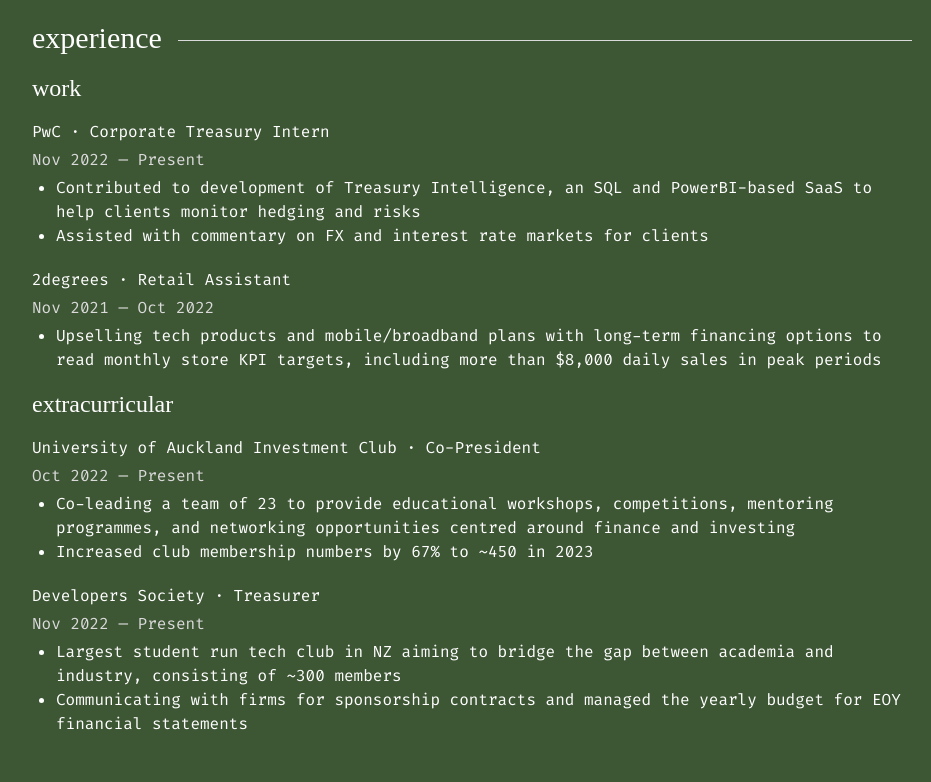
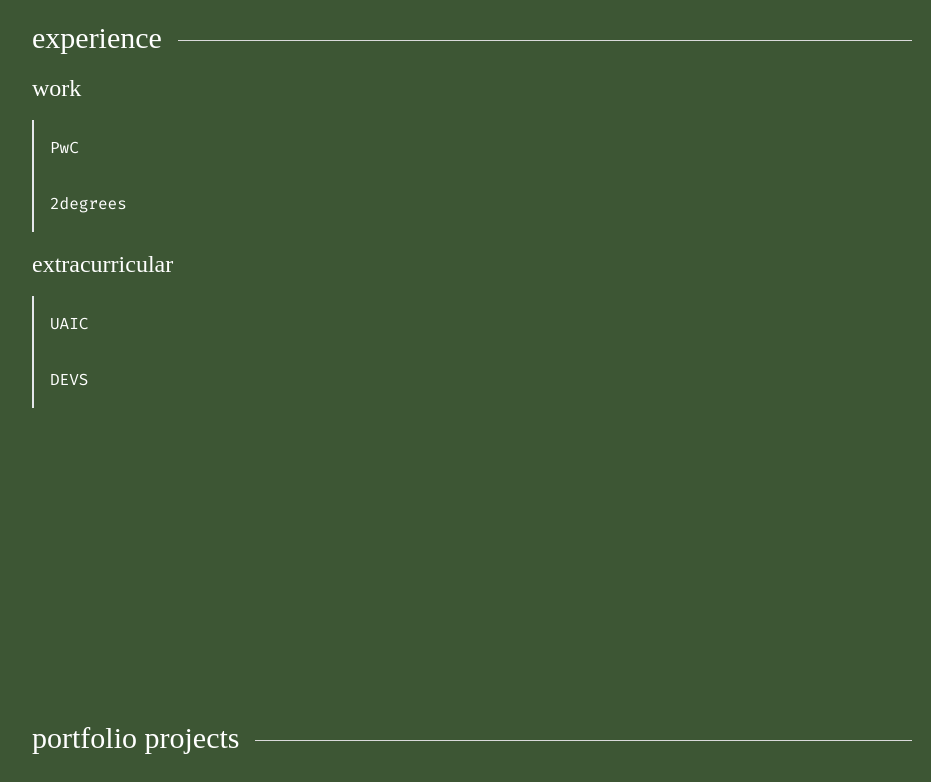
Before and after one commit to nancywu45/nancywu.co.nz, a React (Create React App) app: page / in a window 1280 px wide. Shown: the part 1520-2302 px from the top of the page, without its empty margins (168-1099 px from the left). Built offline with nearby package versions, Linux system fonts and the light colour scheme.

Commit message:
add toggle functionality to experience

```diff
--- a/src/components/Nav.js
+++ b/src/components/Nav.js
@@ -27,19 +27,19 @@
         </button>
         <ul className="flex items-center">
           <button
-            className="px-2 hover:underline underline-offset-4 invisible md:visible active:underline"
+            className="px-2 hover:underline underline-offset-4 invisible md:visible focus:underline"
             onClick={() => scrollToRef(aboutRef)}
           >
             about
           </button>
           <button
-            className="px-2 hover:underline underline-offset-4 invisible md:visible  active:underline"
+            className="px-2 hover:underline underline-offset-4 invisible md:visible  focus:underline"
             onClick={() => scrollToRef(experienceRef)}
           >
             experience
           </button>
           <button
-            className="px-2 hover:underline underline-offset-4 invisible md:visible active:underline"
+            className="px-2 hover:underline underline-offset-4 invisible md:visible focus:underline"
             onClick={() => scrollToRef(projectsRef)}
           >
             projects
--- a/src/pages/About.js
+++ b/src/pages/About.js
@@ -24,7 +24,7 @@
           </div>
           <div className="md:flex">
             <div className="font-code my-4">
-              <p className="my-3">
+              <p className="font-light my-3">
                 My name is Nancy and I am in my third year of a Computer Science
                 and Commerce degree at the University of Auckland.
               </p>
@@ -48,7 +48,7 @@
             <h2 className="flex-shrink text-3xl">technologies</h2>
             <div className="flex-grow border-t border-grey mt-5 ml-4"></div>
           </div>
-          <div className="text-8xl flex flex-wrap">
+          <div className="text-7xl md:text-8xl flex flex-wrap">
             <BiLogoJavascript />
             <BiLogoReact />
             <BiLogoHtml5 />
--- a/src/pages/Contact.js
+++ b/src/pages/Contact.js
@@ -11,7 +11,7 @@
             <h2 className="flex-shrink text-3xl">contact</h2>
             <div className="flex-grow border-t border-grey mt-5 ml-4"></div>
         </div>
-        <div className="flex-col text-center pt-44">
+        <div className="flex-col text-center pt-36">
           <h2 className="text-3xl">get in touch!</h2>
           <div className="font-code pt-3 pb-10">
             <p className="font-code">
@@ -27,7 +27,7 @@
             </div>
           </div>
 
-          <button className="px-10 py-3 text-2xl border-white border-2 rounded-md hover:bg-lightGreen">
+          <button className="px-8 md:px-10 py-2 md:py-3 text-xl md:text-2xl border-white border-2 rounded-md hover:bg-lightGreen">
             <Link to="mailto:nancywu45@gmail.com">Say Hello</Link>
           </button>
         </div>
--- a/src/pages/Experience.js
+++ b/src/pages/Experience.js
@@ -1,6 +1,51 @@
-import React, { forwardRef } from "react";
+import React, { forwardRef, useState } from "react";
 
 const Experience = forwardRef((props, ref) => {
+
+  const work = [
+    {
+      id: 'PwC',
+      company: 'PwC',
+      role: 'Corporate Treasury Intern',
+      startDate: 'Nov 2022',
+      endDate: 'Present',
+      bullet1: 'Contributed to development of Treasury Intelligence, an SQL and PowerBI-based SaaS to help clients monitor hedging and risks',
+      bullet2: 'Assisted with commentary on FX and interest rate markets for clients'
+    },
+    {
+      id: '2d',
+      company: '2degrees',
+      role: 'Retail Assistant',
+      startDate: 'Nov 2021',
+      endDate: 'Oct 2022',
+      bullet1: 'Upselling tech products and mobile/broadband plans with long-term financing options to read monthly store KPI targets',
+      bullet2: 'Reached more than $8,000 daily sales in peak periods',
+    }
+  ]
+
+  const extracurricular = [
+    {
+      id: 'UAIC',
+      company: 'University of Auckland Investment Club',
+      role: 'Co-President',
+      startDate: 'Oct 2022',
+      endDate: 'Present',
+      bullet1: 'Co-leading a team of 23 to provide educational workshops, competitions, mentoring programmes, and networking opportunities centred around finance and investing',
+      bullet2: 'Increased club membership numbers by 67% to ~450 in 2023',
+    },
+    {
+      id: 'DEVS',
+      company: 'Developers Society',
+      role: 'Treasurer',
+      startDate: 'Nov 2022',
+      endDate: 'Present',
+      bullet1: 'Largest student run tech club in NZ aiming to bridge the gap between academia and industry, consisting of ~300 members',
+      bullet2: 'Communicating with firms for sponsorship contracts and managed the yearly budget for EOY financial statements',
+    }
+  ]
+
+  const [toggle, setToggle] = useState()
+
   return (
     <section ref={ref} id="experience" className="min-h-[calc(100vh-100px)] w-full bg-green md:px-24 lg:px-40 font-main text-primary">
       <div className="p-10">
@@ -9,58 +54,86 @@
             <div className="flex-grow border-t border-grey mt-5 ml-4"></div>
         </div>
         <h3 className="text-2xl my-4">work</h3>
-        <div className="font-code">
-          <p className="my-1">PwC · Corporate Treasury Intern </p>
-          <p className="my-1 text-grey">Nov 2022 — Present</p>
+        <div className="font-code flex">
+          <div className="flex-col">
+            {
+              work.map(({id, company}) => {
+                return(
+                  <button
+                    className="border-l-2 p-4 text-left w-full hover:bg-lightGreen focus:bg-lightGreen active:bg-lightGreen"
+                    onClick={() => setToggle(id)}
+                  >
+                    {company}
+                  </button>
+                )
+              })
+            }
+          </div>
+          <div>
+            {
+              work.map(({id, company, role, startDate, endDate, bullet1, bullet2}) => {
+                return(
+                  <>
+                    {toggle === id ? (
+                    <div className="ml-6">
+                      <p className="my-1 text-lg">{company} · {role} </p>
+                      <p className="my-1 text-grey">{startDate} — {endDate}</p>
                       <ul className="my-1 ml-6 list-disc">
-            <li>
-              Contributed to development of Treasury Intelligence, an SQL and
-              PowerBI-based SaaS to help clients monitor hedging and risks
+                        <li className="my-2">
+                          {bullet1}
                         </li>
-            <li>
-              Assisted with commentary on FX and interest rate markets for clients
+                        <li className="my-2">
+                          {bullet2}
                         </li>
                       </ul>
+                    </div>) : null}
+                  </>
+
+                )
+              })
+            }
           </div>
-        <div className="font-code mt-5">
-          <p className="my-1">2degrees · Retail Assistant </p>
-          <p className="my-1 text-grey">Nov 2021 — Oct 2022</p>
+        </div>
+
+        <h3 className="text-2xl my-4">extracurricular</h3>
+        <div className="font-code flex">
+          <div className="flex-col">
+            {
+              extracurricular.map(({id, company}) => {
+                return(
+                  <button
+                    className="border-l-2 p-4 text-left w-full hover:bg-lightGreen focus:bg-lightGreen active:bg-lightGreen"
+                    onClick={() => setToggle(id)}
+                  >
+                    {id}
+                  </button>
+                )
+              })
+            }
+          </div>
+          <div>
+            {
+              extracurricular.map(({id, company, role, startDate, endDate, bullet1, bullet2}) => {
+                return(
+                  <>
+                    {toggle === id ? (
+                    <div className="ml-6">
+                      <p className="my-1 text-lg">{company} · {role} </p>
+                      <p className="my-1 text-grey">{startDate} — {endDate}</p>
                       <ul className="my-1 ml-6 list-disc">
-            <li>
-              Upselling tech products and mobile/broadband plans with long-term financing options to read monthly store KPI targets, including more than $8,000 daily sales in peak periods
+                        <li className="my-2">
+                          {bullet1}
+                        </li>
+                        <li className="my-2">
+                          {bullet2}
                         </li>
                       </ul>
+                    </div>) : null}
+                  </>
+                )
+              })
+            }
           </div>
-        <h3 className="text-2xl my-4">extracurricular</h3>
-        <div className="font-code">
-          <p className="my-1">
-            University of Auckland Investment Club · Co-President
-          </p>
-          <p className="my-1 text-grey">Oct 2022 — Present</p>
-          <ul className="my-1 ml-6 list-disc">
-            <li>
-              Co-leading a team of 23 to provide educational workshops,
-              competitions, mentoring programmes, and networking opportunities
-              centred around finance and investing
-            </li>
-            <li>
-              Increased club membership numbers by 67% to ~450 in 2023
-            </li>
-          </ul>
-        </div>
-        <div className="font-code mt-5">
-          <p className="my-1">Developers Society · Treasurer</p>
-          <p className="my-1 text-grey">Nov 2022 — Present</p>
-          <ul className="my-1 ml-6 list-disc">
-            <li>
-              Largest student run tech club in NZ aiming to bridge the gap between
-              academia and industry, consisting of ~300 members
-            </li>
-            <li>
-              Communicating with firms for sponsorship contracts and managed the
-              yearly budget for EOY financial statements
-            </li>
-          </ul>
         </div>
       </div>
     </section>
--- a/src/pages/Home.js
+++ b/src/pages/Home.js
@@ -20,7 +20,7 @@
           University of Auckland passionate about front-end development and the
           interconnection between business and technology.
         </p>
-        <button onClick={() => scrollToRef(aboutRef)} className="px-10 py-3 text-2xl border-white border-2 rounded-md hover:bg-lightGreen"
+        <button onClick={() => scrollToRef(aboutRef)} className="px-8 md:px-10 py-2 md:py-3 text-xl md:text-2xl border-white border-2 rounded-md hover:bg-lightGreen"
                 >
           Find out more!
         </button>
--- a/tailwind.config.js
+++ b/tailwind.config.js
@@ -6,7 +6,7 @@
     extend: {
       fontFamily: {
         main: ["Apparel Display"],
-        code: ["Fira Code"],
+        code: ["Fira Code", "monospace"],
       },
       colors: {
         green: "#3d5634",
```
Also changed, not shown: src/App.js (+26 -2 lines), src/assets/leaves.png (added). Lines whose indentation alone changed are shown as unchanged.
